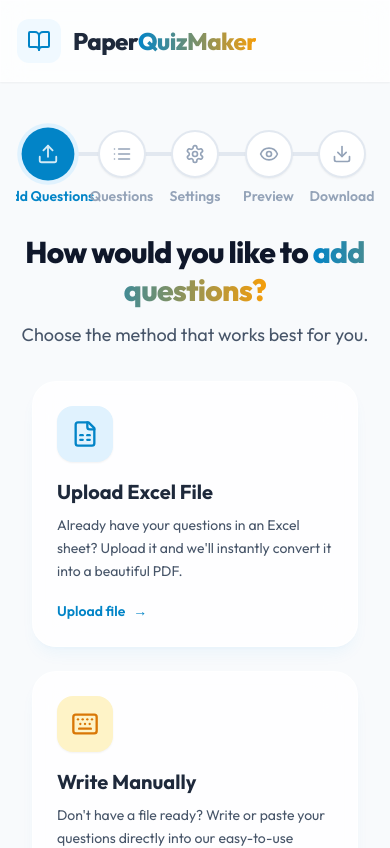
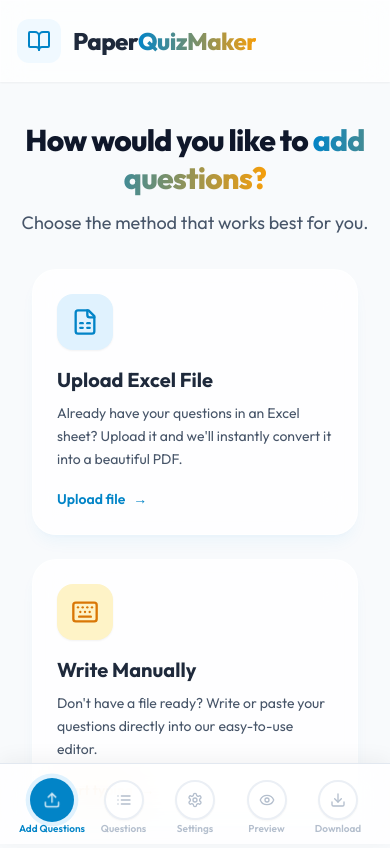
Before and after one commit to Vishal1720/examquiz, a React (Vite) app: page / in a window 390 px wide. Shown: the top 848 px of the page. Built offline with nearby package versions, Linux system fonts and the light colour scheme.

Commit message:
responsiveness

```diff
--- a/src/App.jsx
+++ b/src/App.jsx
@@ -97,6 +97,8 @@ function App({ initialView }) {
     }
   };
 
+  const highestAccessibleStep = questions.length > 0 ? 5 : (creationMethod ? 2 : 1);
+
   return (
     <div className="min-h-screen bg-slate-50 flex flex-col font-sans relative overflow-hidden text-slate-800">
       {/* Decorative background shapes */}
@@ -112,9 +114,15 @@ function App({ initialView }) {
           <AboutPage onBack={() => navigateToView('app')} />
         ) : (
           <>
-            <StepIndicator currentStep={step} />
+            <div className="hidden md:block">
+              <StepIndicator
+                currentStep={step}
+                highestAccessibleStep={highestAccessibleStep}
+                onStepClick={(s) => navigateTo(s)}
+              />
+            </div>
 
-            <div className="mt-4 md:mt-8">
+            <div className="mt-4 md:mt-8 pb-24 md:pb-8">
           {step === 1 && (
             <>
               {creationMethod === null ? (
@@ -216,6 +224,16 @@ function App({ initialView }) {
               </div>
             </div>
           )}
+
+          {/* Mobile Bottom Navigation */}
+          <div className="md:hidden fixed bottom-0 left-0 w-full bg-white/80 backdrop-blur-xl border-t border-slate-200 z-50 px-2 pb-safe pt-2 shadow-[0_-4px_20px_rgba(0,0,0,0.05)]">
+            <StepIndicator
+              currentStep={step}
+              highestAccessibleStep={highestAccessibleStep}
+              onStepClick={(s) => navigateTo(s)}
+              isMobile={true}
+            />
+          </div>
         </div>
       </>
     )}
--- a/src/components/StepIndicator.jsx
+++ b/src/components/StepIndicator.jsx
@@ -1,6 +1,6 @@
 import { Upload, List, Settings, Eye, Download } from 'lucide-react';
 
-export const StepIndicator = ({ currentStep }) => {
+export const StepIndicator = ({ currentStep, onStepClick, highestAccessibleStep = 5, isMobile = false }) => {
   const steps = [
     { id: 1, name: 'Add Questions', icon: Upload },
     { id: 2, name: 'Questions', icon: List },
@@ -10,37 +10,50 @@ export const StepIndicator = ({ currentStep }) => {
   ];
 
   return (
-    <div className="py-8 overflow-x-auto relative z-10">
-      <div className="min-w-max flex justify-between items-center relative px-2">
-        {/* Connecting Line */}
+    <div className={`${isMobile ? 'py-2 pb-6' : 'py-8'} overflow-x-auto relative z-10 scrollbar-hide`}>
+      <div className={`flex justify-between items-center relative ${isMobile ? 'w-full max-w-md mx-auto px-6' : 'min-w-max px-8'}`}>
+        {/* Connecting Line (Desktop Only) */}
+        {!isMobile && (
           <div className="absolute left-8 right-8 top-1/2 -translate-y-1/2 h-1 bg-slate-200 -z-10 rounded-full overflow-hidden">
              <div
                className="h-full bg-sky-500 transition-all duration-700 ease-out"
                style={{ width: `${((currentStep - 1) / (steps.length - 1)) * 100}%` }}
              />
           </div>
+        )}
 
         {steps.map((step) => {
           const isActive = currentStep === step.id;
           const isPast = currentStep > step.id;
           const Icon = step.icon;
 
+          const isAccessible = step.id <= highestAccessibleStep;
+
           return (
-            <div key={step.id} className="flex flex-col items-center gap-3 relative">
             <div
-                className={`w-12 h-12 rounded-full flex items-center justify-center transition-all duration-500 shadow-sm
+              key={step.id}
+              className={`flex flex-col items-center gap-3 relative ${isAccessible ? 'cursor-pointer group' : 'opacity-70 cursor-not-allowed'}`}
+              onClick={() => {
+                if (isAccessible && onStepClick) onStepClick(step.id);
+              }}
+              role={isAccessible ? "button" : "presentation"}
+              tabIndex={isAccessible ? 0 : -1}
+              aria-label={`Go to step ${step.id}: ${step.name}`}
+            >
+              <div
+                className={`${isMobile ? 'w-10 h-10' : 'w-12 h-12'} rounded-full flex items-center justify-center transition-all duration-500 shadow-sm
                   ${isActive
                     ? 'bg-sky-600 text-white shadow-sky-500/30 shadow-lg scale-110 ring-4 ring-sky-100'
                     : isPast
-                      ? 'bg-sky-100 text-sky-600'
-                      : 'bg-white text-slate-400 border-2 border-slate-200'
+                      ? 'bg-sky-100 text-sky-600 group-hover:bg-sky-200'
+                      : 'bg-white text-slate-400 border-2 border-slate-200 group-hover:border-sky-300 group-hover:text-sky-500'
                   }`}
               >
-                <Icon className={`w-5 h-5 ${isActive ? 'animate-pulse' : ''}`} />
+                <Icon className={`${isMobile ? 'w-4 h-4' : 'w-5 h-5'} ${isActive ? 'animate-pulse' : ''}`} />
               </div>
               <span
-                className={`text-sm font-semibold transition-colors duration-300 absolute -bottom-7 whitespace-nowrap ${
-                  isActive ? 'text-sky-600' : isPast ? 'text-slate-700' : 'text-slate-400'
+                className={`${isMobile ? 'text-[10px] -bottom-4' : 'text-sm -bottom-7'} font-semibold transition-colors duration-300 absolute whitespace-nowrap ${
+                  isActive ? 'text-sky-600' : isPast ? 'text-slate-700' : 'text-slate-400 group-hover:text-slate-600'
                 }`}
               >
                 {step.name}
```
Lines whose indentation alone changed are shown as unchanged.
